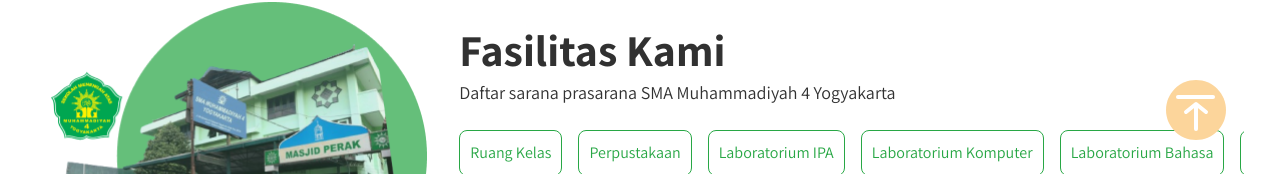
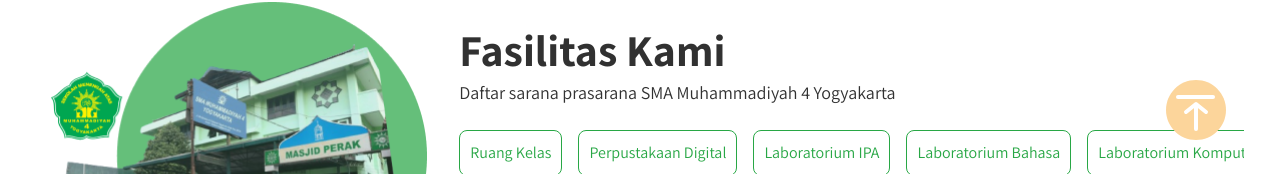
Before and after one commit to nattevagon/SchoolProfileSMAM4YK, a React (Create React App) app: page /infrastucture in a window 1280 px wide. Shown: the part 626-800 px from the top of the page. Built offline with nearby package versions, Linux system fonts and the light colour scheme.

Commit message:
[FE] [Fixing] Fixing Infrastructure & Mini Gallery #Natte

```diff
--- a/src/components/atoms/Buttons/buttons.scss
+++ b/src/components/atoms/Buttons/buttons.scss
@@ -2,11 +2,9 @@
     &.btn{
         border: 0;
         border-radius: 4px;
-        padding: 8px;
         font-size: 12px;
         font-weight: bold;
         font-size: 14px;
-        height: 40px;
         box-shadow: none !important;
         cursor: pointer;
     }
@@ -51,19 +49,20 @@
     }
 
     &.btn-xs{
-        padding: 12px 16px;
-        font-size: 14px;
-        line-height: 14px;
+        padding: 6px;
+        font-size: 12px;
+        line-height: 18px;
     }
 
     &.btn-md{
-        padding: 12px 28px;
+        padding: 10px;
         font-size: 14px;
-        line-height: 16px;
+        line-height: 20px;
     }
 
     &.btn-lg{
-        padding: 16px 32px;
+        padding: 14px;
         font-size: 16px;
+        line-height: 22px;
     }
 }
--- a/src/components/molecules/MiniGallery/miniGallery.scss
+++ b/src/components/molecules/MiniGallery/miniGallery.scss
@@ -8,9 +8,13 @@
                 .image-item {
                     filter: brightness(70%);
                     width: 100%;
-                    height: 311px;
+                    aspect-ratio: 8/5;
                     object-fit: cover;
                     border-radius: 8px;
+
+                    @media(max-width: 998px) {
+                        aspect-ratio: 5/4;
+                    }
                 }
             }
         }
--- a/src/pages/Agenda/index.js
+++ b/src/pages/Agenda/index.js
@@ -17,6 +17,15 @@
 
     useEffect(() => {
         props.onMenu("NewsAndInformation")
+
+        let selected = []
+
+        dataAgenda.map(item => {
+            const dateString = moment(item.date).format('YYYY-MM-DD');
+            selected.push(dateString)
+        })
+
+        setSelectedDates(selected)
     }, [])
 
     const handleDateChange = (date) => {
@@ -55,7 +64,7 @@
                                 selected={null}
                                 inline={true}
                                 highlightDates={selectedDates.map(date => new Date(date))}
-                                onChange={handleDateChange}
+                                onChange={(handleDateChange)}
                             />
 
                         </div>
--- a/src/pages/Announcement/announcement.scss
+++ b/src/pages/Announcement/announcement.scss
@@ -92,7 +92,8 @@
             margin-bottom: 64px;
 
             .buttons {
-                padding: 10px 134px;
+                padding-left: 134px;
+                padding-right: 134px;
             }
         }
 
--- a/src/pages/Announcement/index.js
+++ b/src/pages/Announcement/index.js
@@ -82,7 +82,7 @@
                     </div>
                     {dataAnnouncement.length !== maxAnnouncementList && (
                         <div className="wrap-see-all">
-                            <Buttons title="Lihat Selengkapnya" variant="outline-general" size="xs" onClick={() => handleExpand()} />
+                            <Buttons title="Lihat Selengkapnya" variant="outline-general" size="md" onClick={() => handleExpand()} />
                         </div>
                     )}
                     <div className="wrap-gallery">
--- a/src/pages/Infrastructure/index.js
+++ b/src/pages/Infrastructure/index.js
@@ -5,35 +5,10 @@
 import { Swiper, SwiperSlide } from 'swiper/react';
 import 'swiper/css';
 import 'swiper/css/navigation';
+import { Buttons } from "components";
 import "./infrastucture.scss"
-import { Buttons } from "components";
 
 export default function Infrastucture(props) {
-    const [facility] = useState(
-        [
-            {
-                "name": "Ruang Kelas"
-            },
-            {
-                "name": "Perpustakaan"
-            },
-            {
-                "name": "Laboratorium IPA"
-            },
-            {
-                "name": "Laboratorium Komputer"
-            },
-            {
-                "name": "Laboratorium Bahasa"
-            },
-            {
-                "name": "Hall Sekolah"
-            },
-            {
-                "name": "Ruang UKS"
-            }
-        ]
-    )
     const [maxFacilityList, setMaxFacilityList] = useState(6)
 
     useEffect(() => {
@@ -46,6 +21,25 @@
 
     const handleExpand = () => {
         setMaxFacilityList(dataRoomFacility.length)
+    }
+
+    const handleScrollByID = (key) => {
+        const element = document.getElementById("facility-" + (key));
+
+        if (key >= maxFacilityList) {
+            handleExpand()
+        }
+
+        if (element) {
+            const offset = 88; // Offset in pixels
+            const elementPosition = element.getBoundingClientRect().top;
+            const offsetPosition = elementPosition + window.pageYOffset - offset;
+
+            window.scrollTo({
+                top: offsetPosition,
+                behavior: 'smooth'
+            });
+        }
     }
 
     return (
@@ -76,13 +70,18 @@
                             <div className="room-facility">
                                 <Swiper
                                     spaceBetween={16}
-                                    initialSlide={1}
+                                    initialSlide={0}
                                     slidesPerView={"auto"}
                                     pagination={false}
                                 >
-                                    {facility.map((item, i) => (
+                                    {dataRoomFacility.map((item, i) => (
                                         <SwiperSlide key={i}>
-                                            <div className="item">{item.name}</div>
+                                            <div
+                                                className="item"
+                                                onClick={() => handleScrollByID(i)}
+                                            >
+                                                {item.name}
+                                            </div>
                                         </SwiperSlide>
                                     ))}
                                 </Swiper>
@@ -100,7 +99,7 @@
                     {dataRoomFacility.map((item, i) => {
                         if (i < maxFacilityList) {
                             return (
-                                <div className={"room-facility-item" + (i % 2 === 0 ? " reverse " : "")}>
+                                <div className={"room-facility-item" + (i % 2 === 0 ? " reverse " : "")} id={"facility-" + i}>
                                     <Container className="wrap-room-facility">
                                         <div className="content-section">
                                             <div className="label">{item.name}</div>
@@ -123,7 +122,7 @@
                 {dataRoomFacility.length !== maxFacilityList && (
                     <div className="wrap-see-all">
                         <Container>
-                            <Buttons title="Lihat Selengkapnya" variant="outline-general" size="xs" onClick={() => handleExpand()} />
+                            <Buttons title="Lihat Selengkapnya" variant="outline-general" size="md" onClick={() => handleExpand()} />
                         </Container>
                     </div>
                 )}
--- a/src/pages/Infrastructure/infrastucture.scss
+++ b/src/pages/Infrastructure/infrastucture.scss
@@ -70,6 +70,7 @@
             }
 
             .right-section {
+                overflow: hidden;
                 color: #313131;
                 flex: 1;
 
@@ -89,16 +90,21 @@
                     margin: 24px 0;
 
                     .swiper {
-                        width: 100%;
+                        min-height: fit-content;
 
                         .swiper-slide {
                             width: fit-content;
 
                             .item {
+                                cursor: pointer;
                                 color: #28A745;
                                 border: 1px solid #28A745;
                                 padding: 10px;
                                 border-radius: 8px;
+
+                                &:hover {
+                                    filter: brightness(0.8);
+                                }
                             }
                         }
                     }
@@ -187,7 +193,8 @@
                 justify-content: center;
 
                 .buttons {
-                    padding: 10px 134px;
+                    padding-left: 134px;
+                    padding-right: 134px;
                 }
             }
         }
--- a/src/pages/Location/location.scss
+++ b/src/pages/Location/location.scss
@@ -110,6 +110,10 @@
                     }
                 }
             }
+
+            .btn-show-location {
+                margin-top: 22px;
+            }
         }
 
         .maps-section {
--- a/src/pages/SchoolResidents/schoolResidents.scss
+++ b/src/pages/SchoolResidents/schoolResidents.scss
@@ -174,7 +174,6 @@
                                 padding: 6px;
                                 font-size: 12px;
                                 line-height: 18px;
-                                height: fit-content;
                             }
                         }
 
```
Also changed, not shown: src/components/molecules/MiniGallery/index.js (+8 -3 lines), src/pages/Location/index.js (+9 -0 lines).
